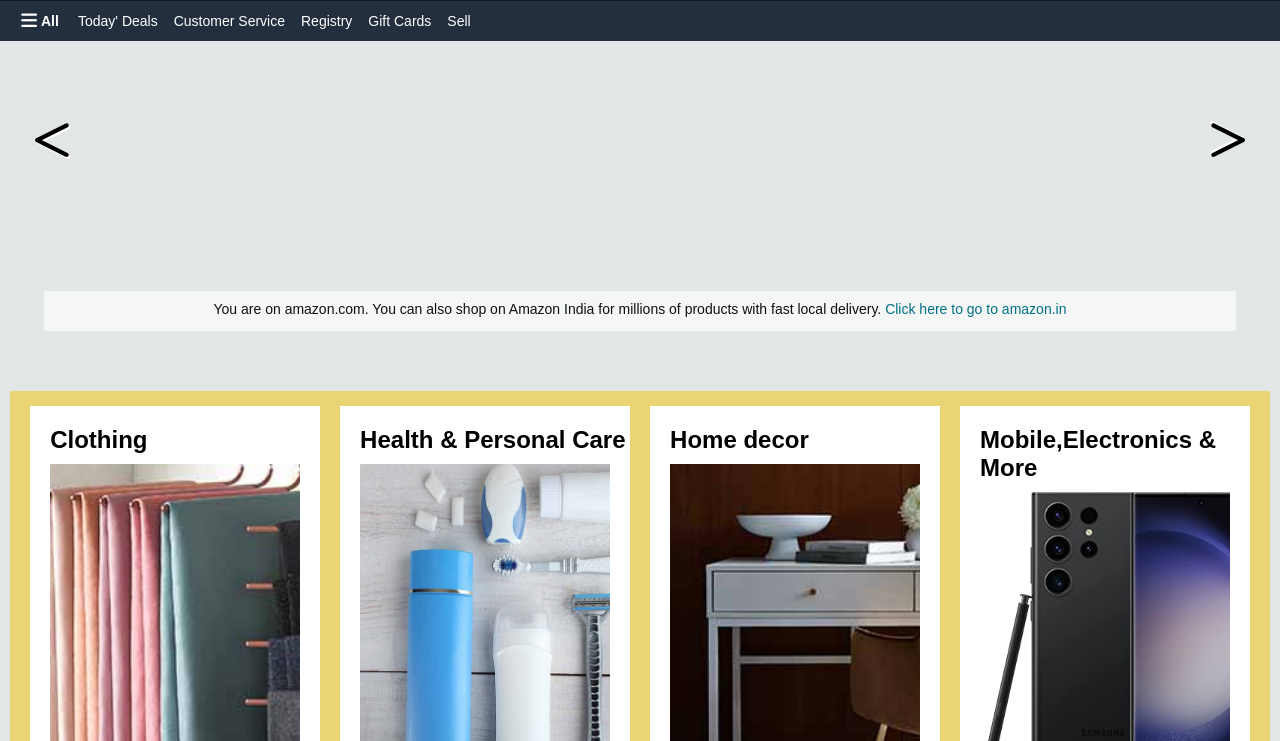
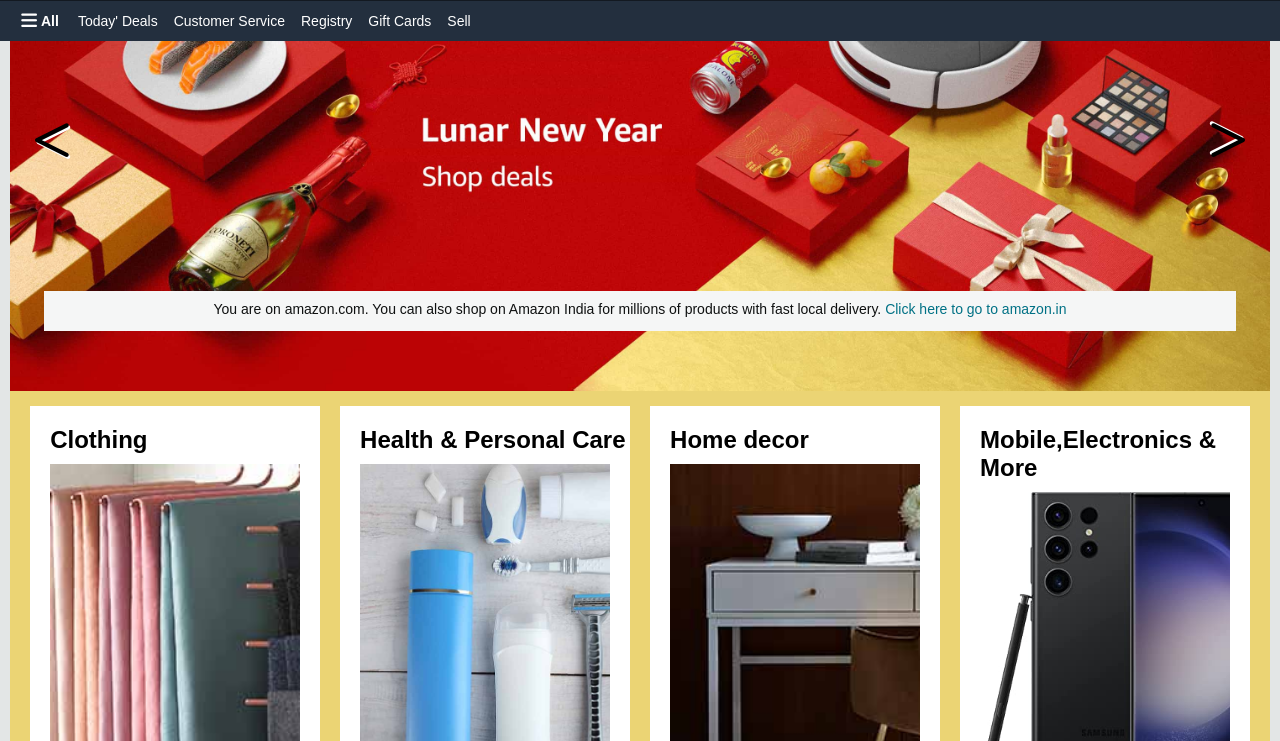
Before and after one commit to Shruti9904/Amazon-clone, a plain HTML site: page index.html in a window 1280 px wide. Shown: the part 59-800 px from the top of the page. Drawn offline with Linux system fonts and the light colour scheme.

Commit message:
Update style.css

```diff
--- a/style.css
+++ b/style.css
@@ -217,7 +217,7 @@
     padding: 9px 7px;
 }
 .hero-section{
-    background-image: url("images/hero_image.jpg");
+    background-image: url("hero_image.jpg");
     height: 350px;
     background-size: cover;
     margin-left: 10px;
```
